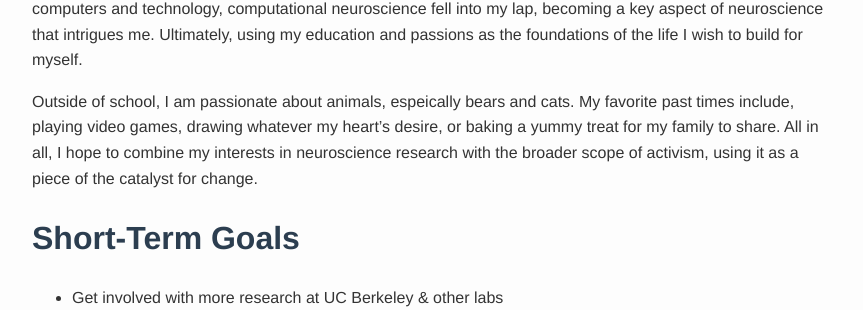
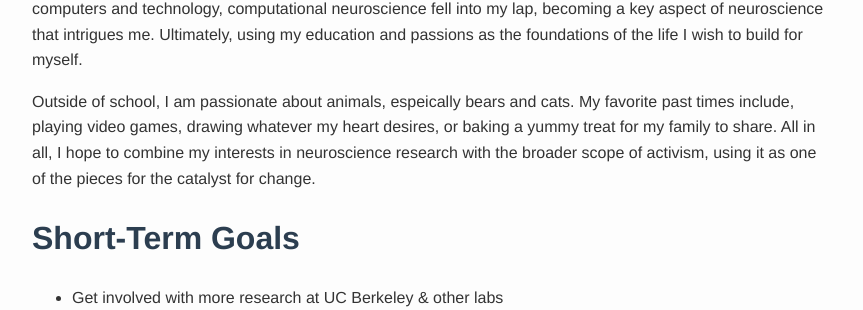
Before and after one commit to ktneuro/ktneuro, a Jekyll site: the page built from about.md, in a window 1280 px wide and 1093 px high. Shown: the part 419-729 px from the top of the window, without its empty margins (208-1071 px from the left). Built offline with Jekyll 4.4.1, drawn with Linux system fonts in a browser that asks for light colours.

Commit message:
Update about.md

```diff
--- a/about.md
+++ b/about.md
@@ -10,7 +10,7 @@ I am an extremely hard-working sophomore neuroscience student at UC Berkeley wit
 
 Growing up, I often watched my mother's struggle with mental health due to her Rheumatoid Arthritis. This instilled in me, a very deep curiousity for the physical processes of mental illness on the brain. I found myself fascinated by the way mental illness could change an individual's reality, their psyche overtaken by a disorder's seemingly mind-gripping effects. What I felt was so confusing about my mother, became something I could finally put into words with psychology and cognitive neuroscience. Ever since this point, I have made my education a strict priority, focusing my academic attention to neuroscience, bioengineering, and psychology. With my love for computers and technology, computational neuroscience fell into my lap, becoming a key aspect of neuroscience that intrigues me. Ultimately, using my education and passions as the foundations of the life I wish to build for myself.
 
-Outside of school, I am passionate about animals, espeically bears and cats. My favorite past times include, playing video games, drawing whatever my heart's desire, or baking a yummy treat for my family to share. All in all, I hope to combine my interests in neuroscience research with the broader scope of activism, using it as a piece of the catalyst for change.
+Outside of school, I am passionate about animals, espeically bears and cats. My favorite past times include, playing video games, drawing whatever my heart desires, or baking a yummy treat for my family to share. All in all, I hope to combine my interests in neuroscience research with the broader scope of activism, using it as one of the pieces for the catalyst for change.
 
 # Short-Term Goals
 - Get involved with more research at UC Berkeley & other labs
```
